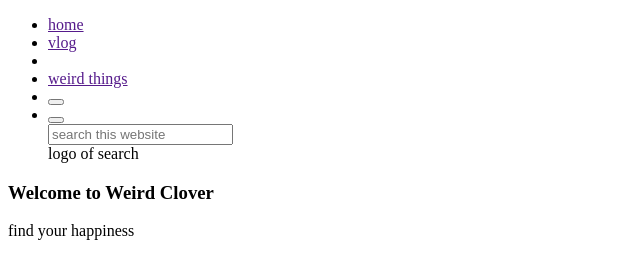
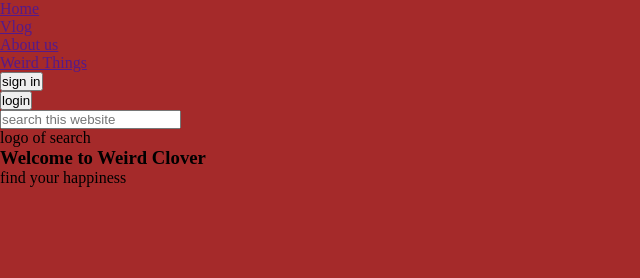
Before and after one commit to ak6260168744/webdevelopment, a plain HTML site: page Welcome to Weird Clover/index.html in a window 1280 px wide. Shown: the whole page, without its empty margins (0-640 px from the left). Drawn offline with Linux system fonts and the light colour scheme.

Commit message:
changes in weird clover

```diff
--- a/Welcome to Weird Clover/css/css.css
+++ b/Welcome to Weird Clover/css/css.css
@@ -1,9 +1,17 @@
-/* *{
+body{
+    background-color: brown;
+}
+ *{
     margin: 0;
     padding:0;
     box-sizing: border-box;
 }
-
+.header{
+    display: block;
+    float: left;
+    flex-direction: row;
+}
+/*
 body{
     font-family: ;
     font-weight: ;
@@ -24,6 +32,3 @@ body{
     position: relative;
     clip-path:  polygon();
 } */
-.navbar{
-    display: flex;
-}
--- a/Welcome to Weird Clover/index.html
+++ b/Welcome to Weird Clover/index.html
@@ -6,18 +6,20 @@
     <meta http-equiv="X-UA-Compatible" content="IE=edge">
     <meta name="viewport" content="width=device-width, initial-scale=1.0">
     <title>Weird Clover</title>
+    <link rel="stylesheet" href="/Welcome to Weird Clover/css/css.css">
+
 </head>
 
 <body>
     <header class="container">
         <nav class="navbar">
             <ul class="navbar-elements">
-                <li class="link"><a href="">home</a></li>
-                <li class="link"><a href="">vlog</a></li>
-                <li class="link"><a href=""></a></li>
-                <li class="link"><a href="">weird things </a></li>
-                <li class="link" id="btn-1"><button></button></li>
-                <li class="link" id="btn-2"><button></button></li>
+                <li class="link"><a href="">Home</a></li>
+                <li class="link"><a href="">Vlog</a></li>
+                <li class="link"><a href="">About us</a></li>
+                <li class="link"><a href="">Weird Things </a></li>
+                <li class="link" id="btn-1"><button>sign in</button></li>
+                <li class="link" id="btn-2"><button>login</button></li>
                 <div class="search">
                     <input type="text" name="search" placeholder="search this website">
                 </div>
```
